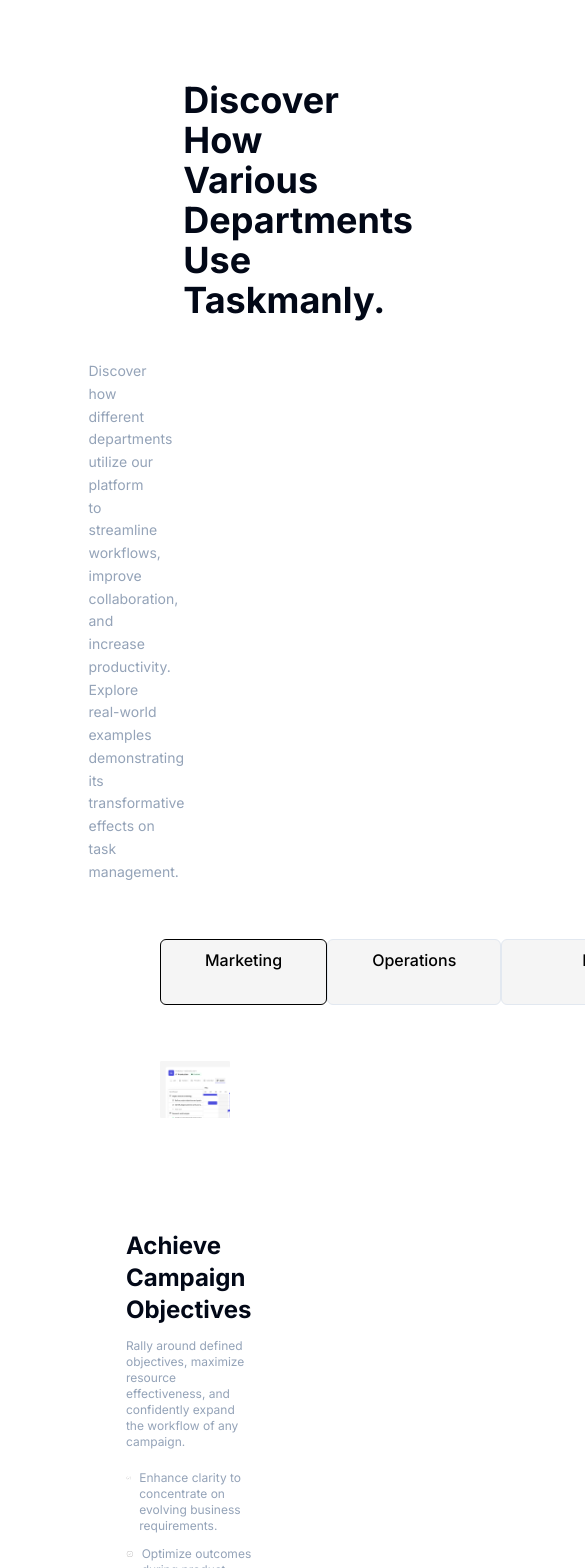
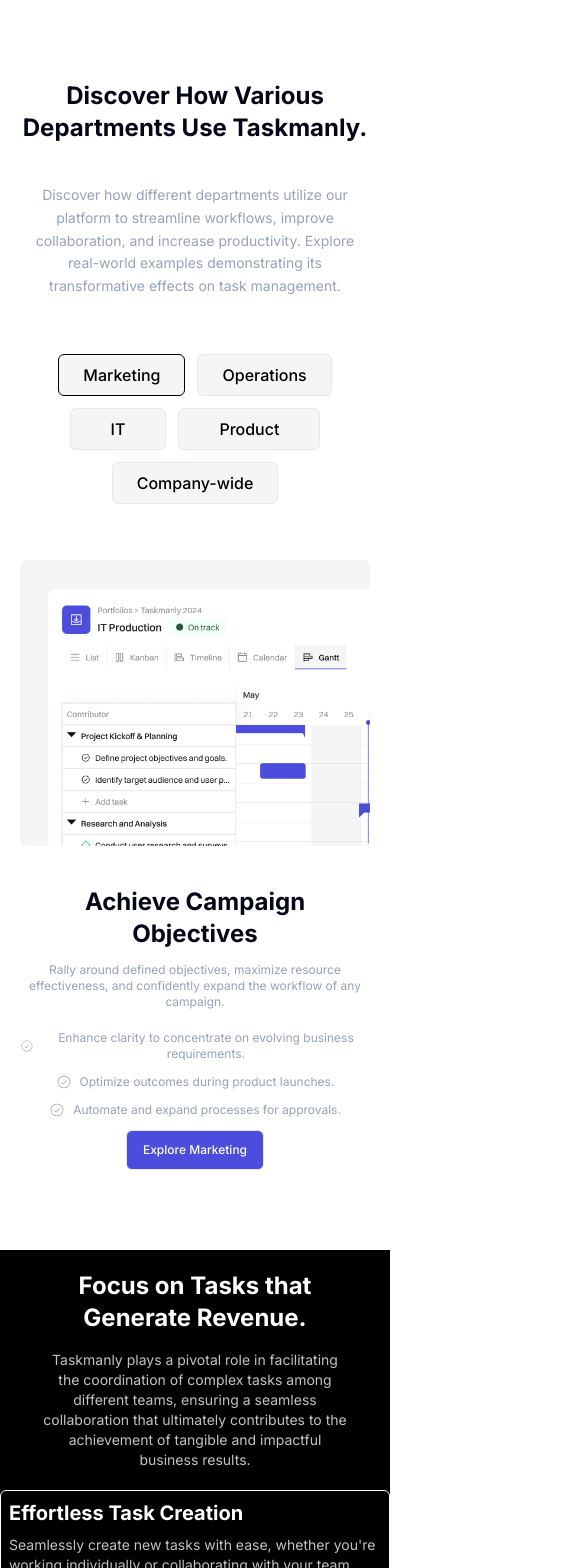
Before and after one commit to aljodavis/landing, a Next.js app: page /landing in a window 390 px wide. Shown: the top 1568 px of the page, 585 px wide, since content can reach past the window. Built offline with nearby package versions, Linux system fonts and the light colour scheme.

Commit message:
media query

```diff
--- a/app/landing/page.tsx
+++ b/app/landing/page.tsx
@@ -7,73 +7,82 @@
 
 const landing = () => {
     return (
-        <main className="bg-white font-Switzer">
-            <section className='bg-white'>
-                <div className='flex flex-col md:flex-row mt-20 mx-20 justify-between items-center gap-10'>
-                    <h1 className='text-4xl ml-20 font-bold w-[45%]'>Discover How Various Departments Use Taskmanly.</h1>
-                    <p className='text-sm text-slate-400 w-[30%] leading-relaxed justify-center text-left mr-36'>
+        <main className="bg-white font-Switzer w-full h-full">
+            <section className="bg-white w-full h-full">
+                <div className="flex flex-col md:flex-row mt-20 mx-5 md:mx-20 justify-between items-center gap-10">
+                    <h1 className="text-2xl md:text-4xl ml-0 md:ml-20 font-bold w-full md:w-[45%] text-center md:text-left">
+                        Discover How Various Departments Use Taskmanly.
+                    </h1>
+                    <p className="text-sm text-slate-400 w-full md:w-[30%] leading-relaxed text-center md:text-left mr-0 md:mr-36">
                         Discover how different departments utilize our platform to streamline workflows, improve collaboration, and increase productivity. Explore real-world examples demonstrating its transformative effects on task management.
                     </p>
                 </div>
-                <div className='mt-14 mx-40 flex md:gap-16 sm:gap-3'>
-                    <div className='border rounded-md border-black font-Switzer font-medium bg-[#F5F5F5] text-black px-11 py-2'>
+                <div className="mt-14 mx-5 md:mx-40 flex flex-wrap justify-center gap-3 md:gap-6 lg:gap-16">
+                    <div className="border rounded-md border-black font-Switzer font-medium bg-[#F5F5F5] text-black px-6 md:px-11 py-2">
                         Marketing
                     </div>
-                    <div className='border rounded-md bg-[#F5F5F5] font-Switzer font-medium text-black px-11 py-2'>
+                    <div className="border rounded-md bg-[#F5F5F5] font-Switzer font-medium text-black px-6 md:px-11 py-2">
                         Operations
                     </div>
-                    <div className='border rounded-md bg-[#F5F5F5] font-Switzer font-medium text-black px-20 py-2'>
+                    <div className="border rounded-md bg-[#F5F5F5] font-Switzer font-medium text-black px-10 md:px-20 py-2">
                         IT
                     </div>
-                    <div className='border rounded-md bg-[#F5F5F5] font-Switzer font-medium text-black px-14 py-2'>
+                    <div className="border rounded-md bg-[#F5F5F5] font-Switzer font-medium text-black px-10 md:px-14 py-2">
                         Product
                     </div>
-                    <div className='border rounded-md bg-[#F5F5F5] font-Switzer font-medium text-black px-11 py-2'>
+                    <div className="border rounded-md bg-[#F5F5F5] font-Switzer font-medium text-black px-6 md:px-11 py-2">
                         Company-wide
                     </div>
                 </div>
-
-                <div className="mt-14 mb-14 mx-40 flex flex-col md:flex-row gap-28 justify-center items-center">
+                <div className="mt-14 mb-14 mx-5 md:mx-40 flex flex-col md:flex-row gap-10 md:gap-28 justify-center items-center">
                     <Image
                         src="/images/first.jpg"
                         width={550}
                         height={550}
                         alt="Picture of the bg"
-                        className=""
+                        className="w-full md:w-auto"
                     />
-                    <div className="justify-center items-center text-left">
+                    <div className="flex flex-col justify-center items-center md:items-start text-center md:text-left">
                         <h1 className="text-2xl font-bold">Achieve Campaign Objectives</h1>
-                        <p className="text-xs mt-3 w-[90%] text-slate-400">Rally around defined objectives, maximize resource effectiveness, and confidently expand the workflow of any campaign.</p>
-                        <div className="flex gap-2">
-                            <PiCheckCircleThin className="mt-5 text-[#848383]" />
-                            <p className="mt-5 text-xs text-slate-400">Enhance clarity to concentrate
-                                on evolving business requirements.</p>
+                        <p className="text-xs mt-3 w-full md:w-[90%] text-slate-400">
+                            Rally around defined objectives, maximize resource effectiveness, and confidently expand the workflow of any campaign.
+                        </p>
+                        <div className="flex gap-2 mt-5 md:mt-3 items-center">
+                            <PiCheckCircleThin className="text-[#848383]" />
+                            <p className="text-xs text-slate-400">Enhance clarity to concentrate on evolving business requirements.</p>
                         </div>
-                        <div className="flex gap-2">
-                            <PiCheckCircleThin className="mt-3 text-[#848383]" />
-                            <p className="mt-3 text-xs text-slate-400">Optimize outcomes during product launches.</p>
+                        <div className="flex gap-2 mt-3 items-center">
+                            <PiCheckCircleThin className="text-[#848383]" />
+                            <p className="text-xs text-slate-400">Optimize outcomes during product launches.</p>
                         </div>
-                        <div className="flex gap-2">
-                            <PiCheckCircleThin className="mt-3 text-[#848383]" />
-                            <p className="mt-3 text-xs text-slate-400">Automate and expand processes for approvals.</p>
+                        <div className="flex gap-2 mt-3 items-center">
+                            <PiCheckCircleThin className="text-[#848383]" />
+                            <p className="text-xs text-slate-400">Automate and expand processes for approvals.</p>
                         </div>
-
-                        <Button className="mt-3 text-white text-xs bg-[#4C4DDC] " variant="outline">Explore Marketing</Button>
+                        <Button className="mt-3 text-white text-xs bg-[#4C4DDC] px-4 py-2" variant="outline">
+                            Explore Marketing
+                        </Button>
                     </div>
                 </div>
             </section>
 
+
             <section className="bg-black text-white w-full h-full mt-5">
-                <div className="mt-20 p-14 mx-20 font-Switzer">
-                    <h1 className=" text-4xl font-bold text-center mb-4">Focus on Tasks that Generate Revenue.</h1>
-                    <p className="text-base text-[#C2C2C2] text-center mx-auto w-3/4">
+                <div className="mt-20 p-5 md:p-14 mx-5 md:mx-20 font-Switzer">
+                    <h1 className="text-2xl md:text-4xl font-bold text-center mb-4">
+                        Focus on Tasks that Generate Revenue.
+                    </h1>
+                    <p className="text-sm md:text-base text-[#C2C2C2] text-center mx-auto w-full md:w-3/4">
                         Taskmanly plays a pivotal role in facilitating the coordination of complex tasks among different teams, ensuring a seamless collaboration that ultimately contributes to the achievement of tangible and impactful business results.
                     </p>
                 </div>
-                <div className="flex flex-col md:flex-row justify-center mx-auto space-x-6">
-                    <div className="rounded-md border border-white p-2 w-[40%] overflow-hidden sm:w-full md:w-[40%]">
+
+                <div className="flex flex-col md:flex-row justify-center mx-auto md:space-x-6 space-y-6 md:space-y-0">
+                    <div className="rounded-md border border-white p-2 w-full md:w-[40%] overflow-hidden">
                         <h1 className="text-xl font-bold mb-2">Effortless Task Creation</h1>
-                        <p className="text-sm mb-4 text-[#C2C2C2]">Seamlessly create new tasks with ease, whether you&apos;re working individually or collaborating with your team.</p>
+                        <p className="text-sm mb-4 text-[#C2C2C2]">
+                            Seamlessly create new tasks with ease, whether you're working individually or collaborating with your team.
+                        </p>
                         <div className="flex items-center text-sm mb-4">
                             <p className="mr-2">Learn more</p>
                             <PiCaretRightThin />
@@ -83,12 +92,14 @@
                             width={800}
                             height={550}
                             alt="Picture of the bg"
-                            className="rounded-sm object-fill"
+                            className="rounded-sm object-cover w-full"
                         />
                     </div>
-                    <div className="rounded-md border border-white p-2 w-[40%] sm:w-full md:w-[40%]">
+                    <div className="rounded-md border border-white p-2 w-full md:w-[40%] overflow-hidden">
                         <h1 className="text-xl font-bold mb-2">Organization with Streamlined List View</h1>
-                        <p className="text-sm mb-4 text-[#C2C2C2]">Immerse yourself in a clean and intuitive list view that enhances visibility and simplifies your workflow.</p>
+                        <p className="text-sm mb-4 text-[#C2C2C2]">
+                            Immerse yourself in a clean and intuitive list view that enhances visibility and simplifies your workflow.
+                        </p>
                         <div className="flex items-center text-sm mb-4">
                             <p className="mr-2">Learn more</p>
                             <PiCaretRightThin />
@@ -98,15 +109,17 @@
                             width={800}
                             height={600}
                             alt="Picture of the bg"
-                            className="rounded-sm"
+                            className="rounded-sm object-cover w-full"
                         />
                     </div>
                 </div>
 
-                <div className="mt-6 py-1 flex flex-col md:flex-row justify-center mx-auto space-x-6">
-                    <div className="rounded-md border border-white p-2 w-[40%]">
+                <div className="mt-6 py-1 flex flex-col md:flex-row justify-center mx-auto md:space-x-6 space-y-6 md:space-y-0">
+                    <div className="rounded-md border border-white p-2 w-full md:w-[40%] overflow-hidden">
                         <h1 className="text-xl font-bold mb-2">Potential of Your Efficiency with AutoFlow</h1>
-                        <p className="text-sm mb-4 text-[#C2C2C2]">Seamlessly automate repetitive tasks, streamline processes, and elevate your productivity to new heights.</p>
+                        <p className="text-sm mb-4 text-[#C2C2C2]">
+                            Seamlessly automate repetitive tasks, streamline processes, and elevate your productivity to new heights.
+                        </p>
                         <div className="flex items-center text-sm mb-4">
                             <p className="mr-2">Learn more</p>
                             <PiCaretRightThin />
@@ -116,12 +129,14 @@
                             width={800}
                             height={550}
                             alt="Picture of the bg"
-                            className="rounded-sm object-fill"
+                            className="rounded-sm object-cover w-full"
                         />
                     </div>
-                    <div className="rounded-md border border-white p-2 w-[40%]">
+                    <div className="rounded-md border border-white p-2 w-full md:w-[40%] overflow-hidden">
                         <h1 className="text-xl font-bold mb-2">Summaries for Enhanced Task Management</h1>
-                        <p className="text-sm mb-4 text-[#C2C2C2]">Elevate your productivity with succinct task summaries that provide a quick overview of key details.</p>
+                        <p className="text-sm mb-4 text-[#C2C2C2]">
+                            Elevate your productivity with succinct task summaries that provide a quick overview of key details.
+                        </p>
                         <div className="flex items-center text-sm mb-4">
                             <p className="mr-2">Learn more</p>
                             <PiCaretRightThin />
@@ -131,16 +146,12 @@
                             width={800}
                             height={600}
                             alt="Picture of the bg"
-                            className="rounded-sm"
+                            className="rounded-sm object-cover w-full"
                         />
                     </div>
                 </div>
+            </section>
 
-
-
-
-
-            </section>
         </main>
     )
 }
```
